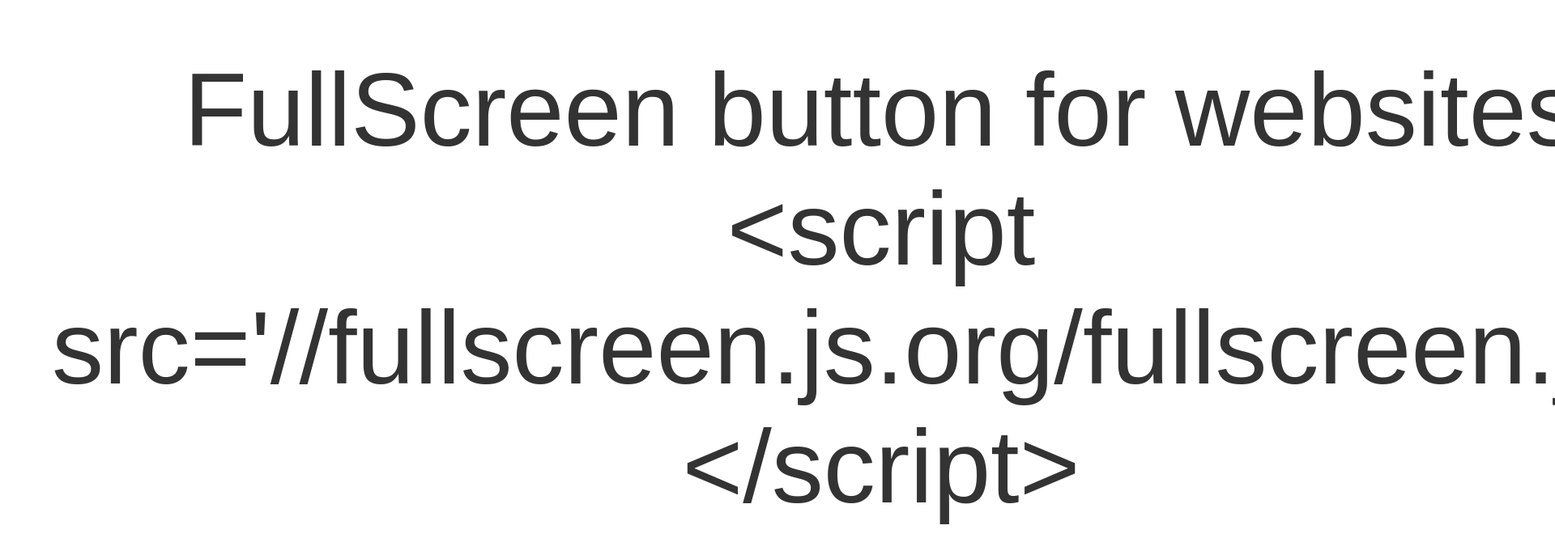
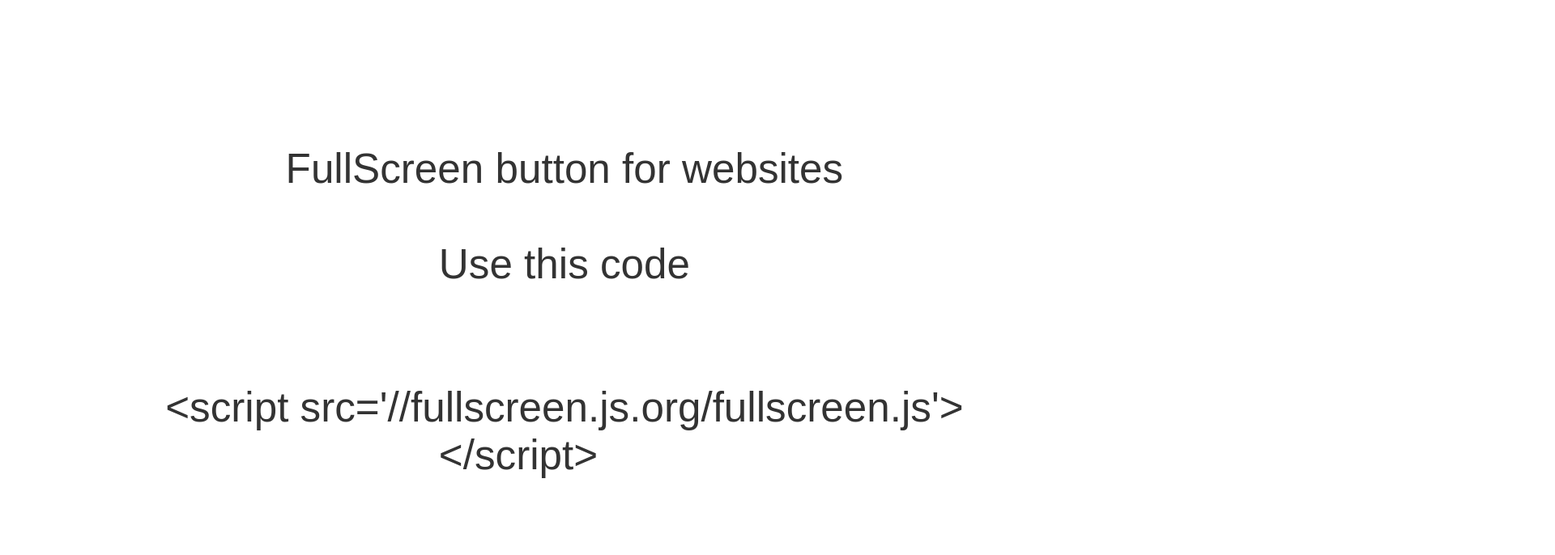
Before and after one commit to motyar/fullscreen, a plain HTML site: page index.html in a window 1280 px wide. Shown: the part 44-730 px from the top of the page at 81% size, 1920 px wide, since content can reach past the window. Drawn offline with Linux system fonts and the light colour scheme.

Commit message:
Added instructions

```diff
--- a/index.html
+++ b/index.html
@@ -17,7 +17,8 @@
         }
         #main {
             position:absolute;
-            height:100%; width:100%;
+            height:100%;
+            width:100%;
             display: table;
         }
          #content {
@@ -29,7 +30,7 @@
             outline: 0;
             font-family:sans-serif;
             color:#333;
-            font-size:10vw;
+            font-size:4vw;
             font-weight: 200;
             padding:0.5em;
         }
@@ -37,7 +38,10 @@
 </head>
 <body>
 <div id="main">
-    <p id="content" >FullScreen button for websites<br />&lt;script src='//fullscreen.js.org/fullscreen.js'&gt;&lt;/script&gt;
+    <p id="content" >
+        FullScreen button for websites<br />
+        Use this code<br /><br />
+        &lt;script src='//fullscreen.js.org/fullscreen.js'&gt;&lt;/script&gt;
 </p>
 </div>
 </body>
```
